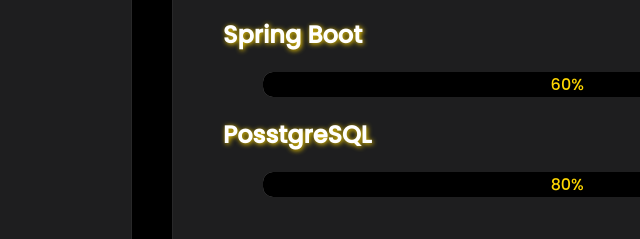
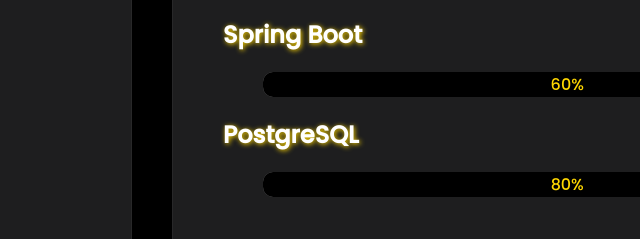
Before and after one commit to Vengadesan017/Technohack_Web_Intern, a plain HTML site: page portfolio/index.html in a window 1280 px wide. Shown: the part 1864-2103 px from the top of the page, 146-786 px from the left. Drawn offline with nearby package versions, Linux system fonts and the light colour scheme.

Commit message:
Update index.html

```diff
--- a/portfolio/index.html
+++ b/portfolio/index.html
@@ -92,7 +92,7 @@
 		<div class="bar">
 		  <div class="py">60%</div>
 		</div>
-		<h2>PosstgreSQL</h2>
+		<h2>PostgreSQL</h2>
 		<div class="bar">
 		  <div class="py">80%</div>
 		</div>
```
